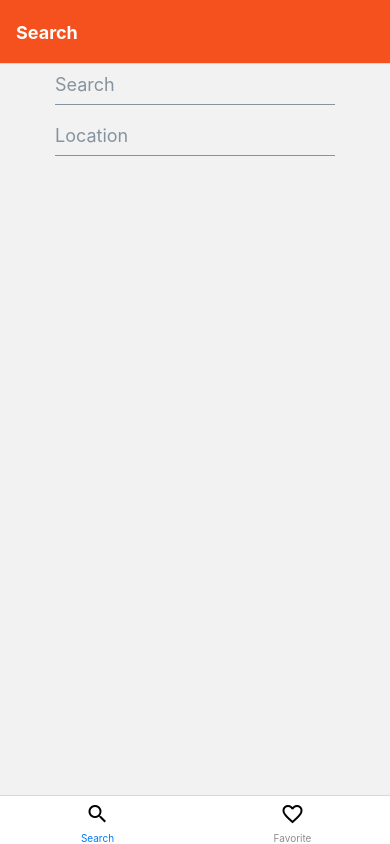
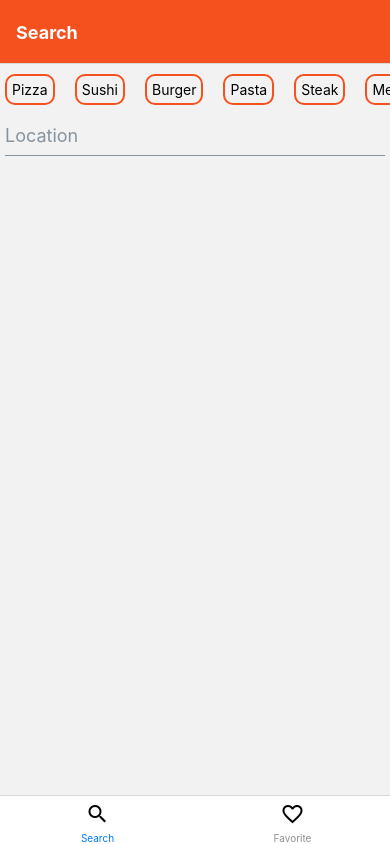
Before and after one commit to PawelRadawiec/your-food, a React Native app: screen /Search in a window 390 px wide. Built offline with nearby package versions, Linux system fonts and the light colour scheme.

Commit message:
search form with types horizontal list

```diff
--- a/src/api/YelpApi.tsx
+++ b/src/api/YelpApi.tsx
@@ -5,6 +5,6 @@ export default axios.create({
   baseURL: 'https://api.yelp.com/v3/businesses',
   headers: {
     Authorization:
-      'Bearer 9F2lkxTSIZC_mvWUdjklY_-U6z8c5K6QOi7ls-IPCmJEphK3MQHsG8OZG3SKzi8xCiKEz9wMsJ0Leu0HuARtE7EOkFikcl52D7WCUJldoILH--P6i-yvdqm6tfayYXYx',
+      'Bearer Y2hdSP3gAyoEV7-cNw3bkr5P5TH1uw5LcAlUjActj3uPcU1DTT9bi3b7r5CnaqFEBzdOy_C9lpwCaFLQHeqzf54VBVpPCkAVjZK4cpd5kXlywXCkIL17I5n7Uw-zYXYx',
   },
 });
--- a/src/components/SearchForm.tsx
+++ b/src/components/SearchForm.tsx
@@ -1,42 +1,89 @@
 import React, { useEffect, useState } from 'react';
-import { StyleSheet, View } from 'react-native';
+import { FlatList, StyleSheet, View, Text, TouchableOpacity } from 'react-native';
 import { Input } from 'react-native-elements';
 import { BallIndicator } from 'react-native-indicators';
 import { debounceTime, Subject } from 'rxjs';
 import { BussinessSearchParams } from '../models/api/BusinessSearchParams';
 
-const SearchForm = ({
-  onSearch,
-  loading,
-}: {
-  onSearch: any;
-  loading: boolean;
-}) => {
-  const [term, setTerm] = useState('');
+const SearchForm = ({ onSearch, loading }: { onSearch: any; loading: boolean }) => {
   const [location, setLocation] = useState('');
+  const [types, setTypes] = useState([
+    {
+      name: 'Pizza',
+      value: 'pizza',
+      selected: false,
+    },
+    {
+      name: 'Sushi',
+      value: 'sushi',
+      selected: false,
+    },
+    {
+      name: 'Burger',
+      value: 'burger',
+      selected: false,
+    },
+    {
+      name: 'Pasta',
+      value: 'pasta',
+      selected: false,
+    },
+    {
+      name: 'Steak',
+      value: 'steak',
+      selected: false,
+    },
+    {
+      name: 'Meat',
+      value: 'meat',
+      selected: false,
+    },
+    {
+      name: 'Beer',
+      value: 'beer',
+      selected: false,
+    },
+  ]);
   const [searchSubject] = useState(new Subject<BussinessSearchParams>());
   useEffect(() => {
-    const subscription = searchSubject
-      .pipe(debounceTime(1000))
-      .subscribe((params: BussinessSearchParams) => {
-        params.limit = 50;
-        if (params?.location && params?.term) {
-          onSearch(params);
-        }
-      });
+    const subscription = searchSubject.pipe(debounceTime(1000)).subscribe((params: BussinessSearchParams) => {
+      params.limit = 50;
+      if (params?.location && params?.term) {
+        onSearch(params);
+      }
+    });
     return () => {
       subscription.unsubscribe();
     };
   }, []);
   return (
     <View style={styles.container}>
-      <Input
-        placeholder="Search"
-        value={term}
-        disabled={loading}
-        onChangeText={(value: string) => {
-          setTerm(value);
-          searchSubject.next({ term, location });
+      <FlatList
+        showsHorizontalScrollIndicator={false}
+        style={styles.types}
+        horizontal={true}
+        keyExtractor={(item) => item.value}
+        data={types}
+        renderItem={({ item }) => {
+          return (
+            <TouchableOpacity
+              onPress={() => {
+                setTypes(
+                  types.map((type) => {
+                    return {
+                      ...type,
+                      selected: type.value === item.value,
+                    };
+                  })
+                );
+                searchSubject.next({ term: item.value, location });
+              }}
+            >
+              <View style={item.selected ? styles.typeSelected : styles.type}>
+                <Text>{item.name}</Text>
+              </View>
+            </TouchableOpacity>
+          );
         }}
       />
       <Input
@@ -45,7 +92,7 @@ const SearchForm = ({
         disabled={loading}
         onChangeText={(value: string) => {
           setLocation(value);
-          searchSubject.next({ term, location });
+          searchSubject.next({ term: types.find((type) => type.selected)?.value, location });
         }}
       />
       {loading ? <BallIndicator style={styles.spinner} size={20} /> : null}
@@ -56,12 +103,29 @@ const SearchForm = ({
 const styles = StyleSheet.create({
   container: {
     flexDirection: 'column',
-    width: 300,
+    width: 400,
   },
   spinner: {
     marginBottom: 10,
     marginLeft: 10,
   },
+  types: {},
+  type: {
+    borderColor: '#f4511e',
+    borderWidth: 2,
+    width: 'auto',
+    padding: 5,
+    margin: 10,
+    borderRadius: 10,
+  },
+  typeSelected: {
+    backgroundColor: '#f4511e',
+    width: 'auto',
+    padding: 7,
+    margin: 10,
+    color: 'black',
+    borderRadius: 10,
+  },
 });
 
 export default SearchForm;
```
